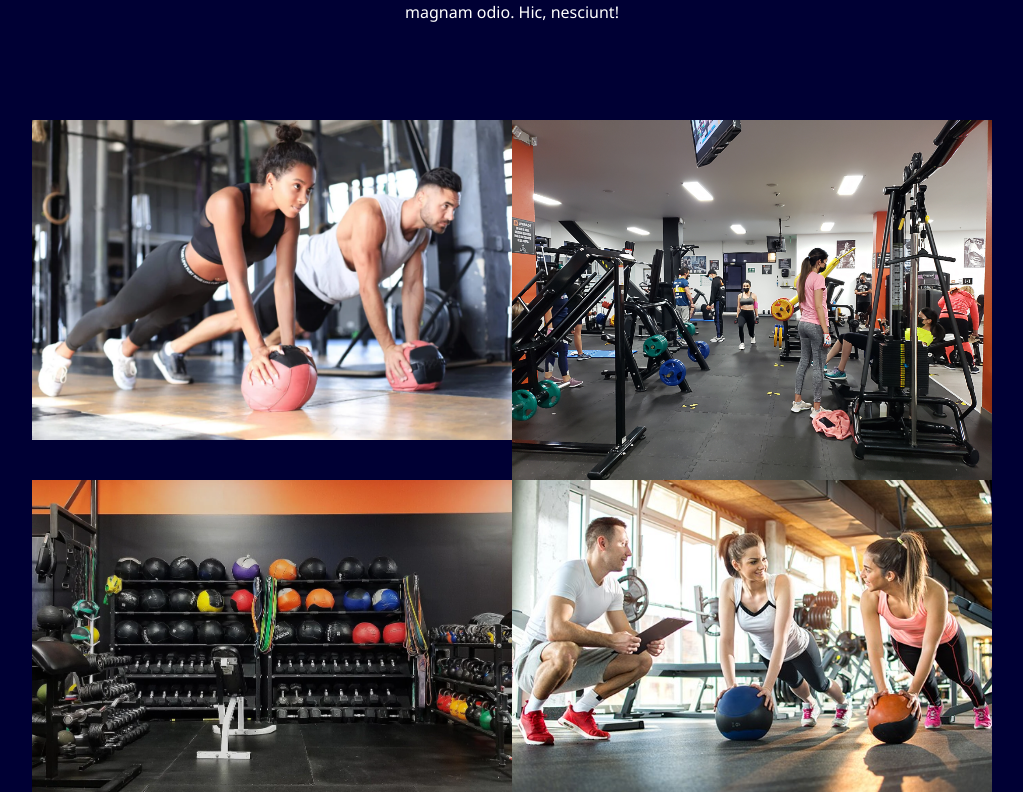
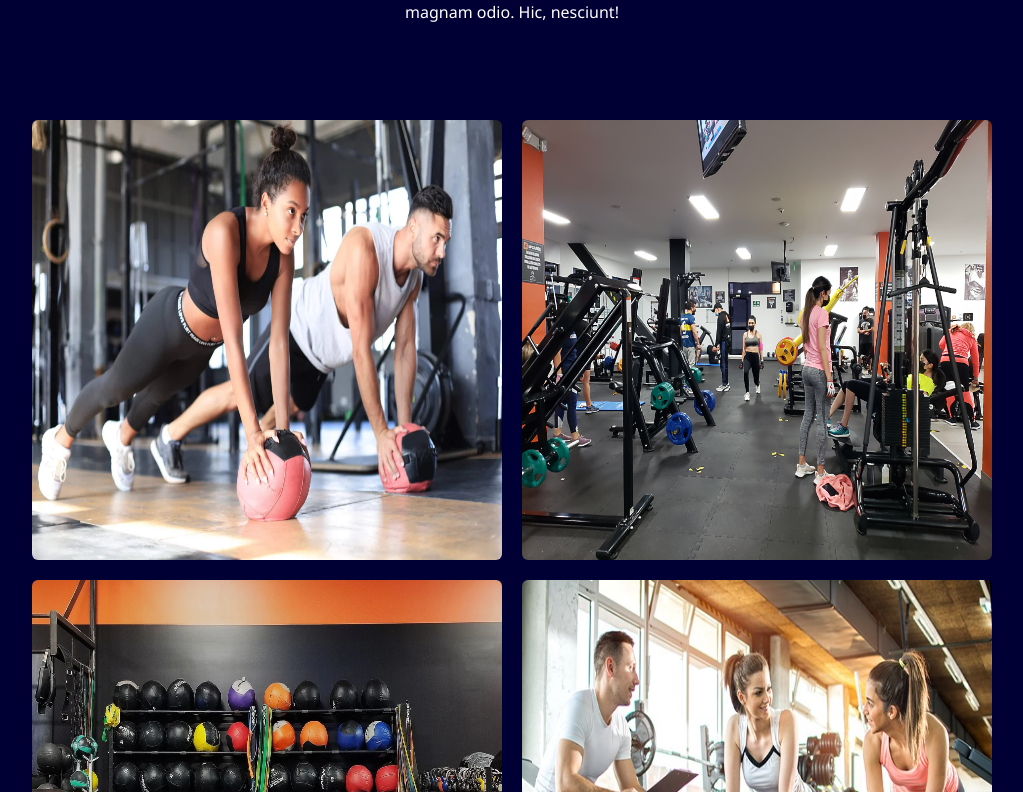
Before and after one commit to BryanGordon/gym, a React (Vite) app: page / in a window 1280 px wide. Shown: the part 888-1680 px from the top of the page, without its empty margins (128-1151 px from the left). Built offline with nearby package versions, Linux system fonts and the light colour scheme.

Commit message:
Add images styles

```diff
--- a/src/components/Vento.tsx
+++ b/src/components/Vento.tsx
@@ -1,11 +1,11 @@
 export function Vento () {
   return (
     <section className='mb-24'>
-      <article className='grid grid-cols-2 text-bodyText w-3/4 my-0 mx-auto'>
-          <img src='ejercicio.webp' alt='imagen' />
-          <img src='entrenamiento.jpg' alt='imagen' />
-          <img src='gym-material.webp' alt='imagen' />
-          <img src='trainer.jpg' alt='imagen' />
+      <article className='text-bodyText w-3/4 my-0 mx-auto grid grid-cols-2 gap-5'>
+          <img className='rounded-md w-full h-[440px]' src='ejercicio.webp' alt='imagen' />
+          <img className='rounded-md w-full h-[440px]' src='entrenamiento.jpg' alt='imagen' />
+          <img className='rounded-md w-full h-[440px]' src='gym-material.webp' alt='imagen' />
+          <img className='rounded-md w-full h-[440px]' src='trainer.jpg' alt='imagen' />
       </article>
     </section>
   )
```
